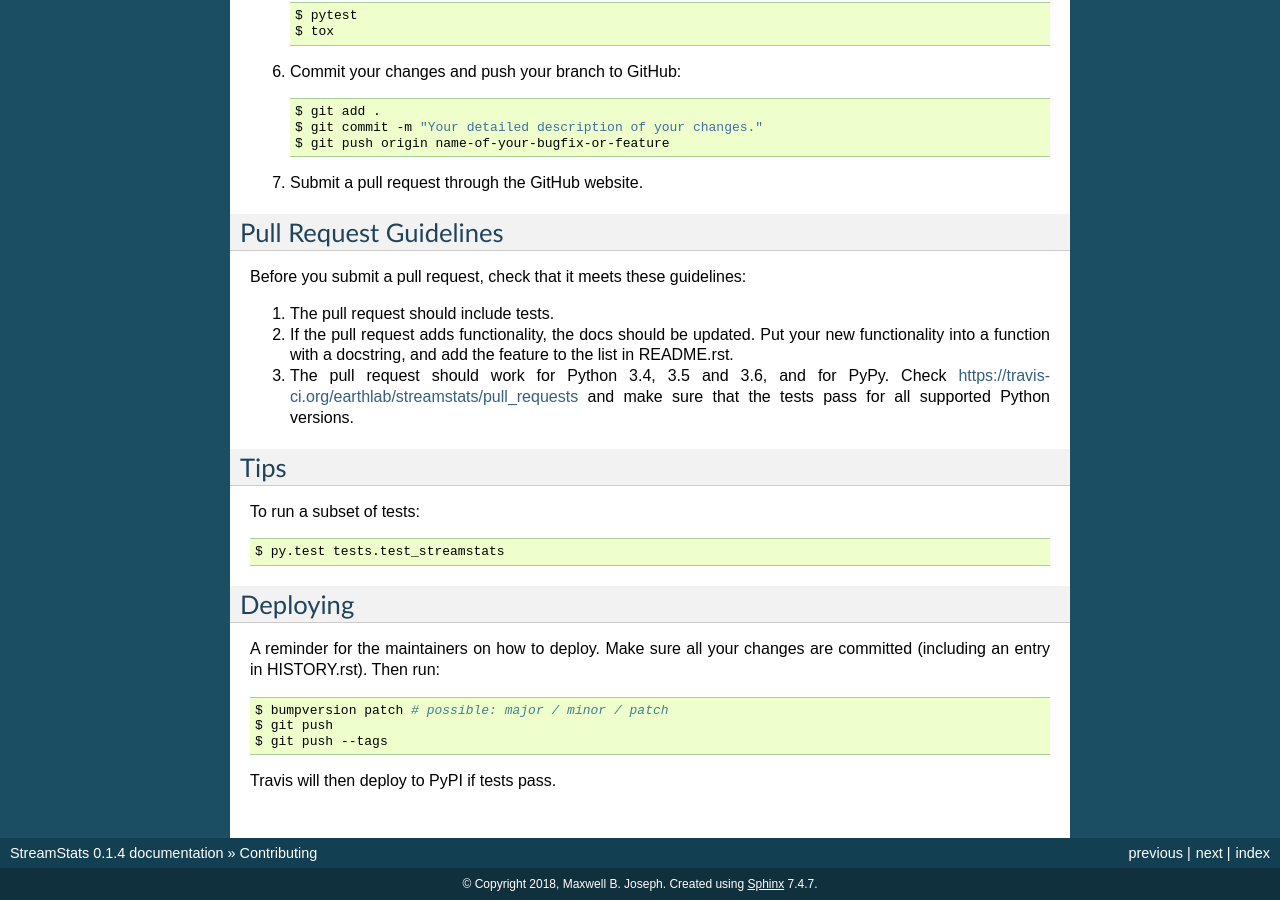
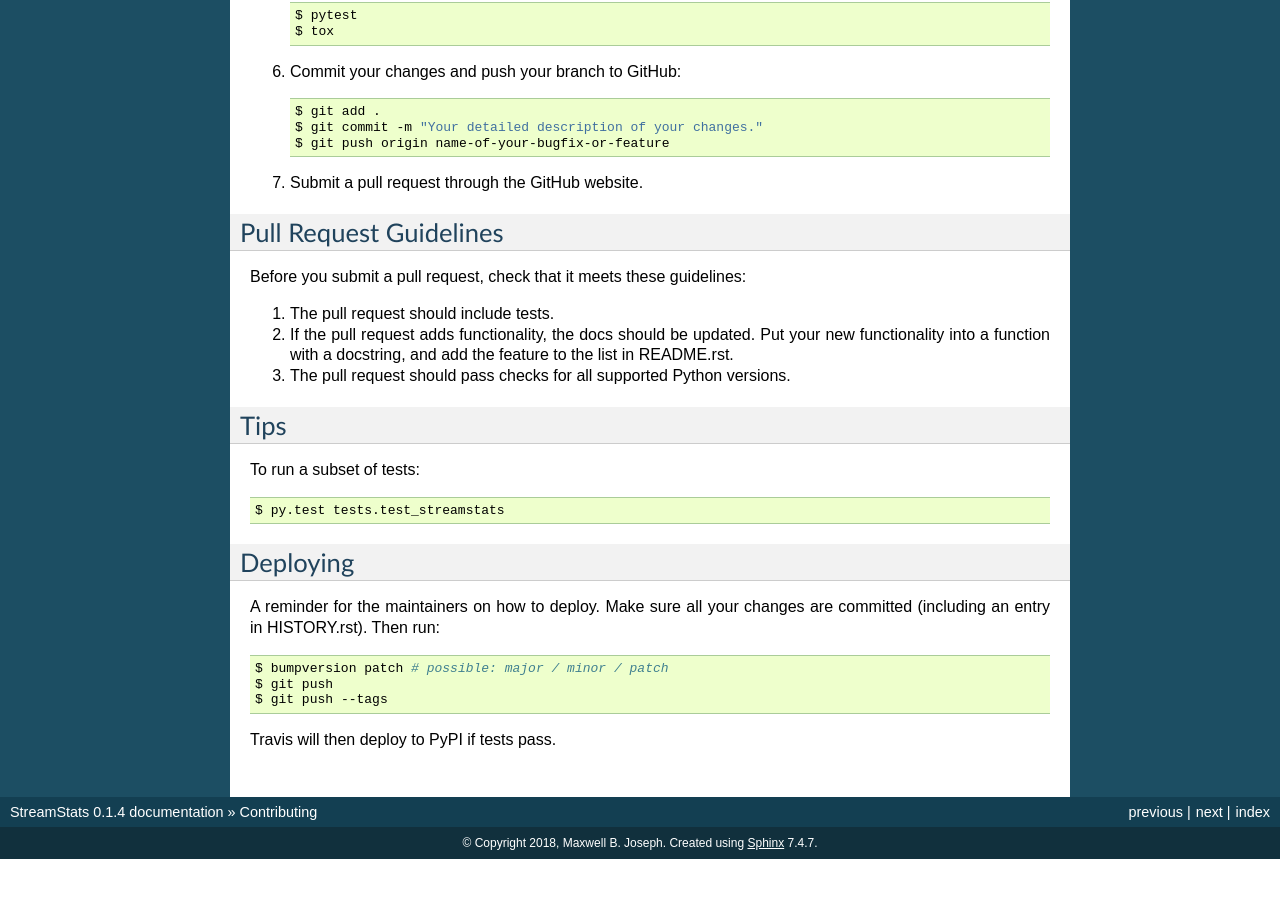
Before and after one commit to earthlab/streamstats, a Sphinx documentation site: the page built from docs/contributing.rst, in a window 1280 px wide and 900 px high, scrolled down 1693 px. Built offline with Sphinx 7.4.7, drawn with Linux system fonts in a browser that asks for light colours; after the commit the page ends 2552 px from its top, so only the background shows below that.

Commit message:
Use gh-actions (#291)

```diff
--- a/CONTRIBUTING.rst
+++ b/CONTRIBUTING.rst
@@ -113,9 +113,7 @@
 2. If the pull request adds functionality, the docs should be updated. Put
    your new functionality into a function with a docstring, and add the
    feature to the list in README.rst.
-3. The pull request should work for Python 3.4, 3.5 and 3.6, and for PyPy. Check
-   https://travis-ci.org/earthlab/streamstats/pull_requests
-   and make sure that the tests pass for all supported Python versions.
+3. The pull request should pass checks for all supported Python versions.
 
 Tips
 ----
--- a/README.rst
+++ b/README.rst
@@ -5,9 +5,6 @@
 
 .. image:: https://img.shields.io/pypi/v/streamstats.svg
         :target: https://pypi.org/project/streamstats/
-
-.. image:: https://api.travis-ci.org/earthlab/streamstats.svg?branch=master
-        :target: https://travis-ci.org/earthlab/streamstats
 
 .. image:: https://readthedocs.org/projects/streamstats-python/badge/?version=latest
         :target: https://streamstats-python.readthedocs.io/en/latest/?badge=latest
--- a/docs/streamstats.rst
+++ b/docs/streamstats.rst
@@ -20,7 +20,6 @@
    :undoc-members:
    :show-inheritance:
 
-
 Module contents
 ---------------
 
```
Also changed, not shown: 2 other files.
